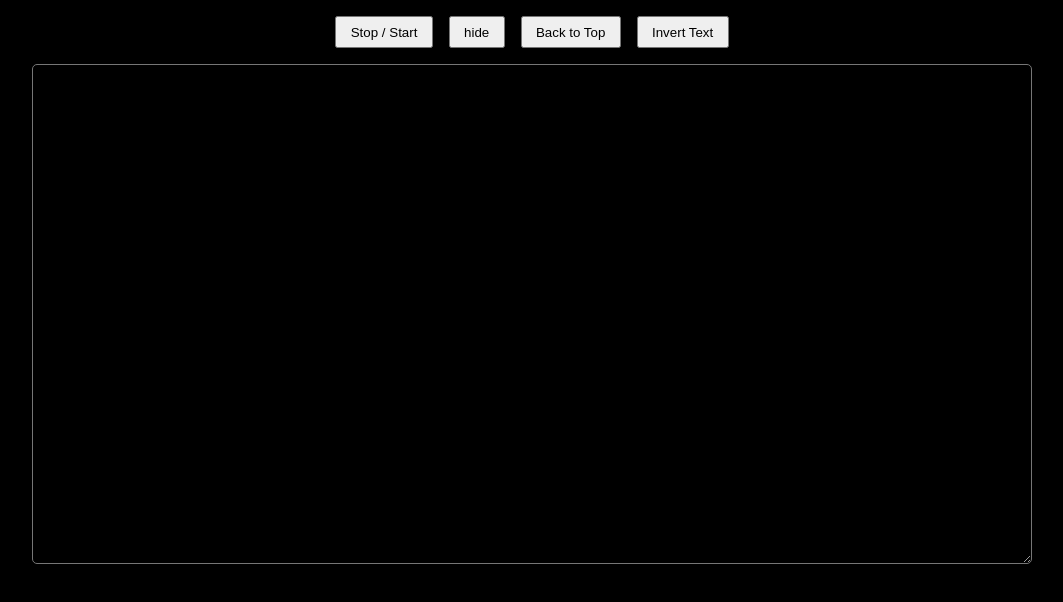
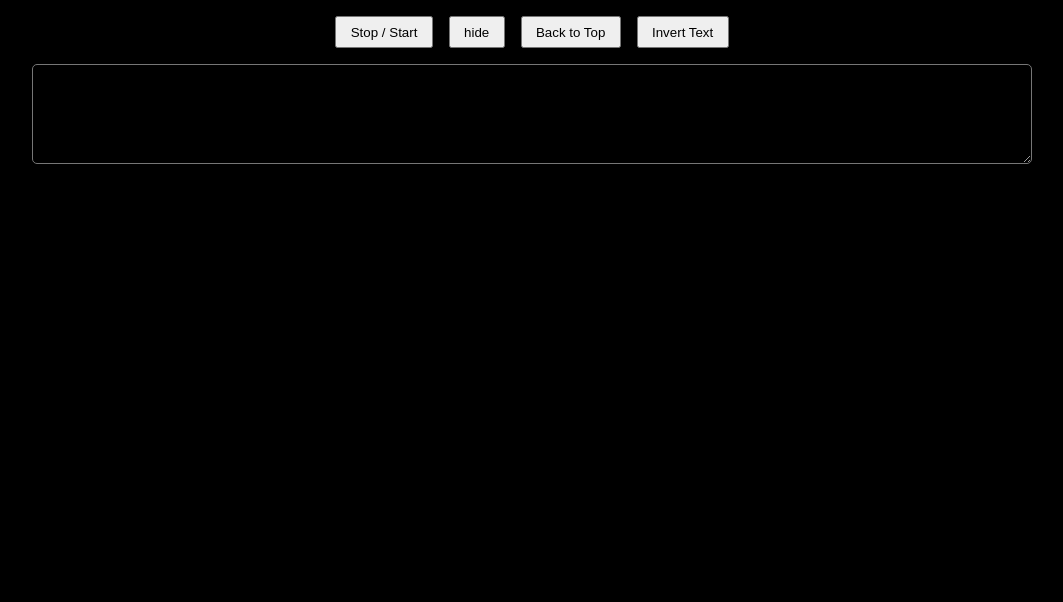
Before and after one commit to JohnZCastillo/teleprompt, a plain HTML site: page index.html in a window 1280 px wide. Both pictures are taken after a click on the button "start". Shown: the whole page, without its empty margins (108-1171 px from the left). Drawn offline with Linux system fonts and the light colour scheme.

Commit message:
smaller content size and font

```diff
--- a/style.css
+++ b/style.css
@@ -61,11 +61,11 @@
     cursor: pointer;
 }
 .display{
-    font-size: 3.5rem;
+    font-size: 2rem;
     border-radius: 5px;
     width: 100%;
     height: 80vh;
-    max-height:500px;
+    max-height:100px;
     background-color: black;
     color: white;
 }
```
